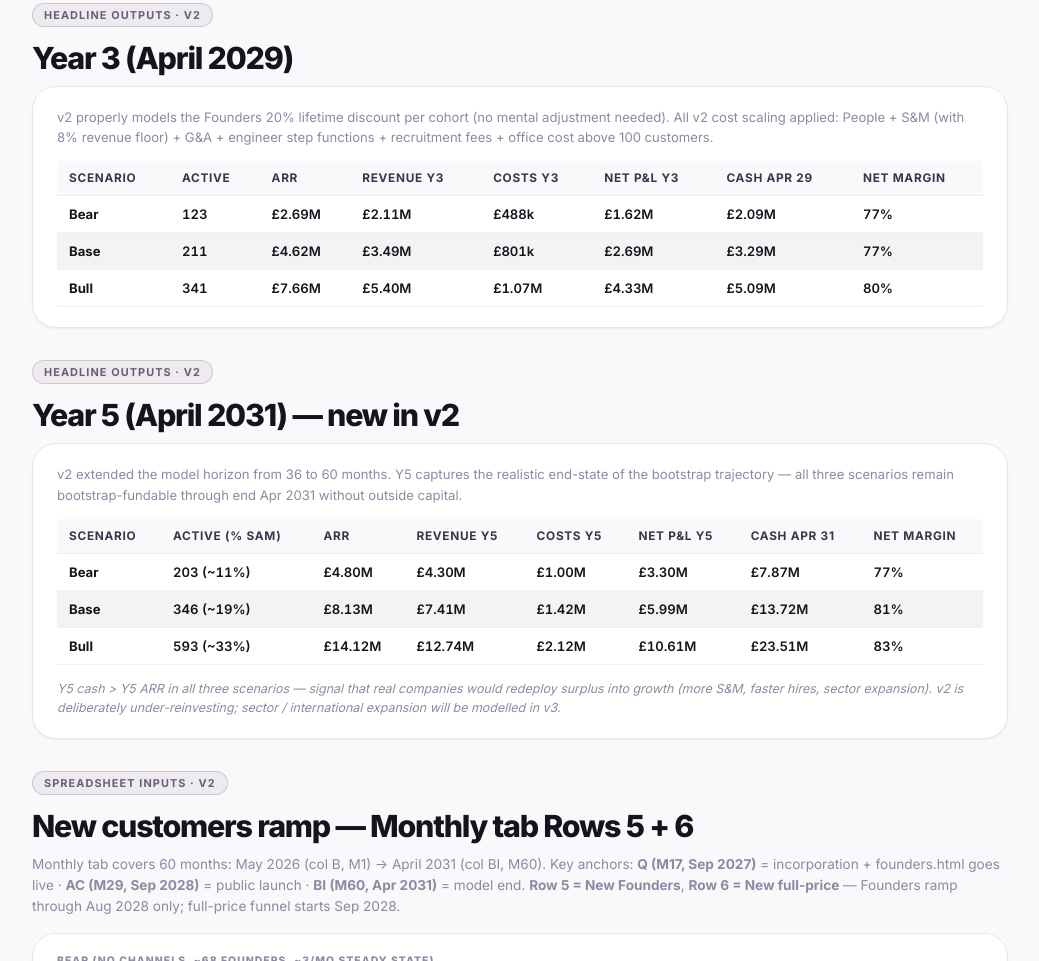
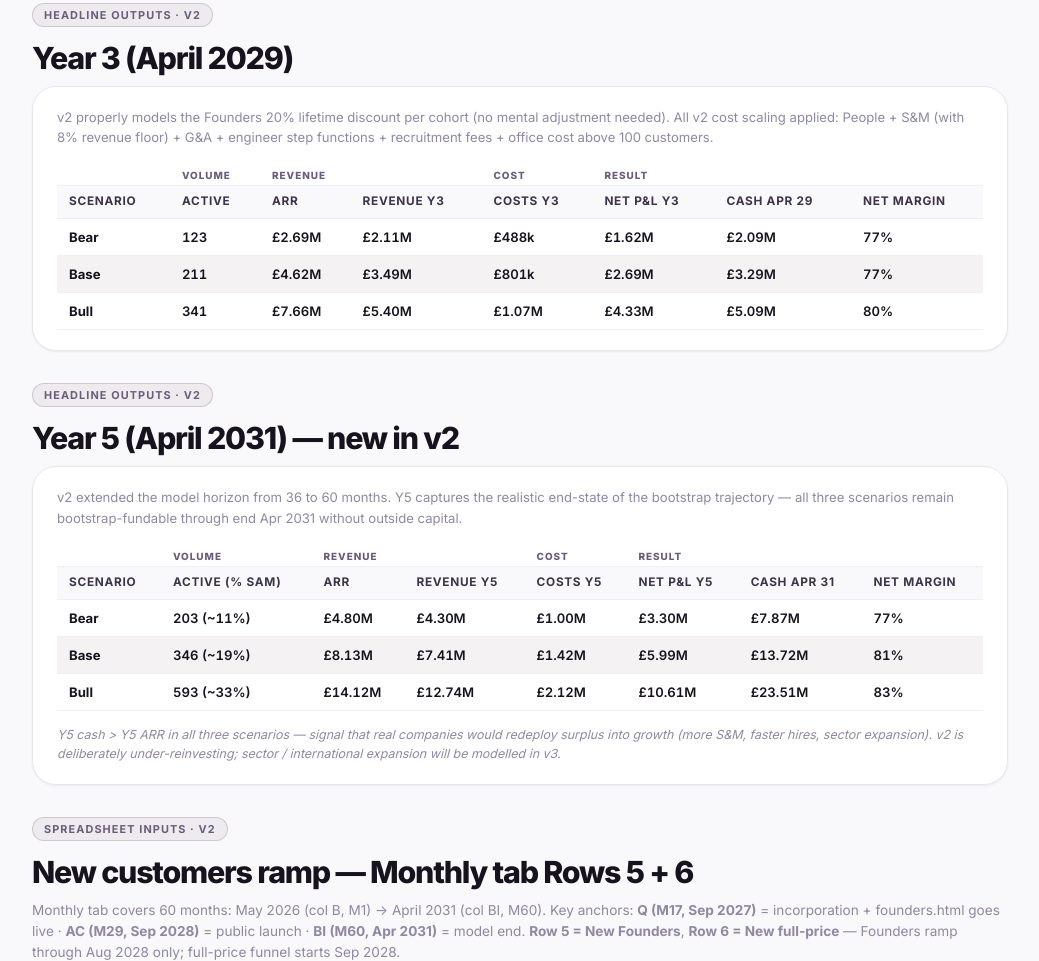
Before and after one commit to amaea0002-dev/amaea0002-dev.github.io, a website: page financial-model.html in a window 1280 px wide. Shown: the part 845-1806 px from the top of the page, without its empty margins (240-1279 px from the left). Drawn offline with Linux system fonts and the light colour scheme.

Commit message:
Critique pass #1.1: financial-model Y3/Y5 table colgroups
Add a Volume / Revenue / Cost / Result colgroup header row to the
8-column Y3 and Y5 tables. Eight equal columns previously parsed
as undifferentiated; the grouping cuts the cognitive units from 8
to 5 and lets the eye separate "what kind of column" from "what
specific column".

```diff
--- a/financial-model.html
+++ b/financial-model.html
@@ -17,6 +17,8 @@
     .fm-table th, .fm-table td { padding: 10px 12px; text-align: left; border-bottom: 1px solid var(--gray-100); }
     .fm-table th { font-weight: 700; color: var(--gray-700); font-size: 0.74rem; text-transform: uppercase; letter-spacing: 0.06em; background: var(--gray-50); }
     .fm-table td.num { font-variant-numeric: tabular-nums; font-weight: 600; }
+    .fm-table tr.fm-thead-group th { font-size: 0.62rem; font-weight: 800; color: var(--plum-soft); background: var(--white); border-bottom: 1px solid var(--gray-100); letter-spacing: 0.1em; padding-bottom: 4px; padding-top: 8px; }
+    .fm-table tr.fm-thead-group + tr th { padding-top: 8px; }
     .fm-scenario-card { border-radius: 12px; padding: 18px 20px; margin-bottom: 12px; }
     .fm-scenario-card.bear  { background: var(--gray-50); border: 1px solid var(--gray-200); }
     .fm-scenario-card.base  { background: var(--plum-tint); border: 1px solid var(--plum-border); }
@@ -263,6 +265,13 @@
         </p>
         <table class="fm-table">
           <thead>
+            <tr class="fm-thead-group">
+              <th></th>
+              <th>Volume</th>
+              <th colspan="2">Revenue</th>
+              <th>Cost</th>
+              <th colspan="3">Result</th>
+            </tr>
             <tr>
               <th>Scenario</th>
               <th>Active</th>
@@ -320,6 +329,13 @@
         </p>
         <table class="fm-table">
           <thead>
+            <tr class="fm-thead-group">
+              <th></th>
+              <th>Volume</th>
+              <th colspan="2">Revenue</th>
+              <th>Cost</th>
+              <th colspan="3">Result</th>
+            </tr>
             <tr>
               <th>Scenario</th>
               <th>Active (% SAM)</th>
```
